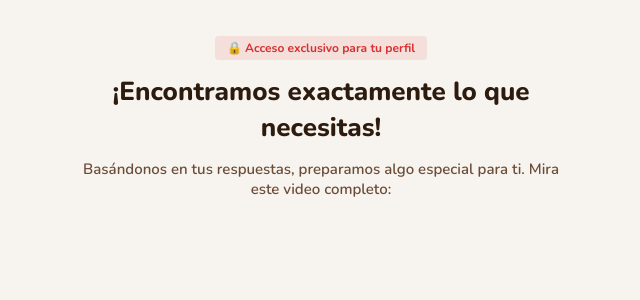
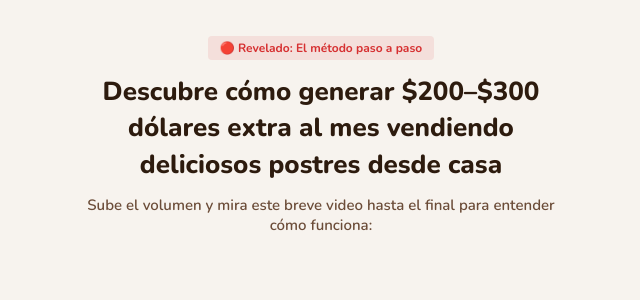
Before and after one commit to QUATTROMKT/quiz-flan, a React (Vite) app: page / in a window 1280 px wide. Shown: the top 300 px of the page, without its empty margins (319-959 px from the left). Built offline with nearby package versions, Linux system fonts and the light colour scheme.

Commit message:
UI: Ajuste de Copy focada em transição Ad-VSL

```diff
--- a/src/App.jsx
+++ b/src/App.jsx
@@ -521,14 +521,14 @@ export default function App() {
           <div style={{ marginTop: '2vh' }}>
             <div style={{ textAlign: 'center', marginBottom: '16px' }}>
               <span style={{ background: 'rgba(214, 48, 49, 0.1)', color: '#d63031', padding: '4px 12px', borderRadius: '4px', fontSize: '12px', fontWeight: '700' }}>
-                🔒 Acceso exclusivo para tu perfil
+                🔴 Revelado: El método paso a paso
               </span>
             </div>
             <h2 className="headline-text" style={{ fontSize: 'clamp(18px, 4.5vw, 22px)', fontWeight: '800', textAlign: 'center', marginBottom: '12px', color: '#2d1b0e', lineHeight: '1.4' }}>
-              ¡Encontramos exactamente lo que necesitas!
+              Descubre cómo generar $200–$300 dólares extra al mes vendiendo deliciosos postres desde casa
             </h2>
             <p style={{ textAlign: 'center', color: '#6b4c38', marginBottom: '24px', fontSize: '15px' }}>
-              Basándonos en tus respuestas, preparamos algo especial para ti. Mira este video completo:
+              Sube el volumen y mira este breve video hasta el final para entender cómo funciona:
             </p>
 
             {/* VTurb Player v4 Web Component */}
```
